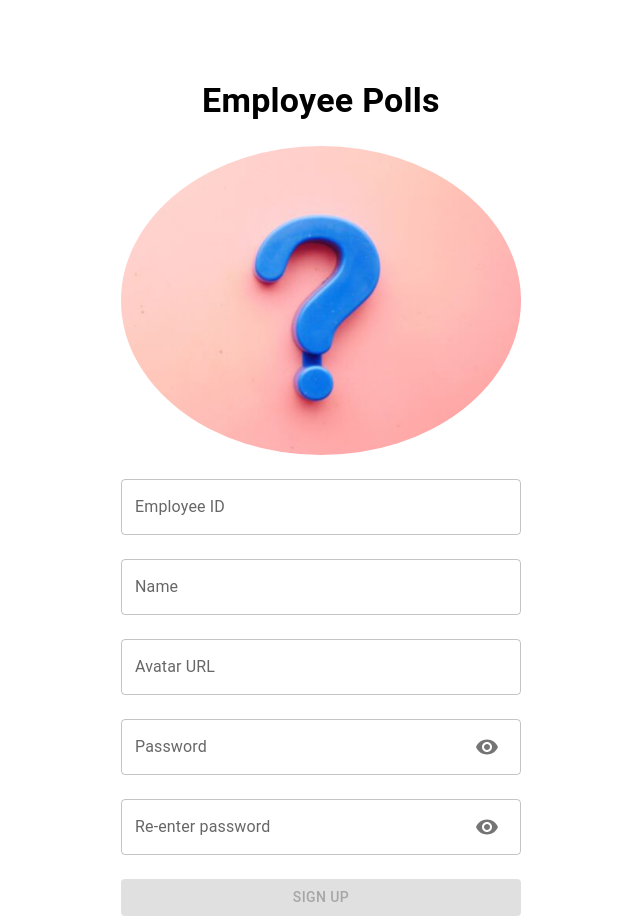
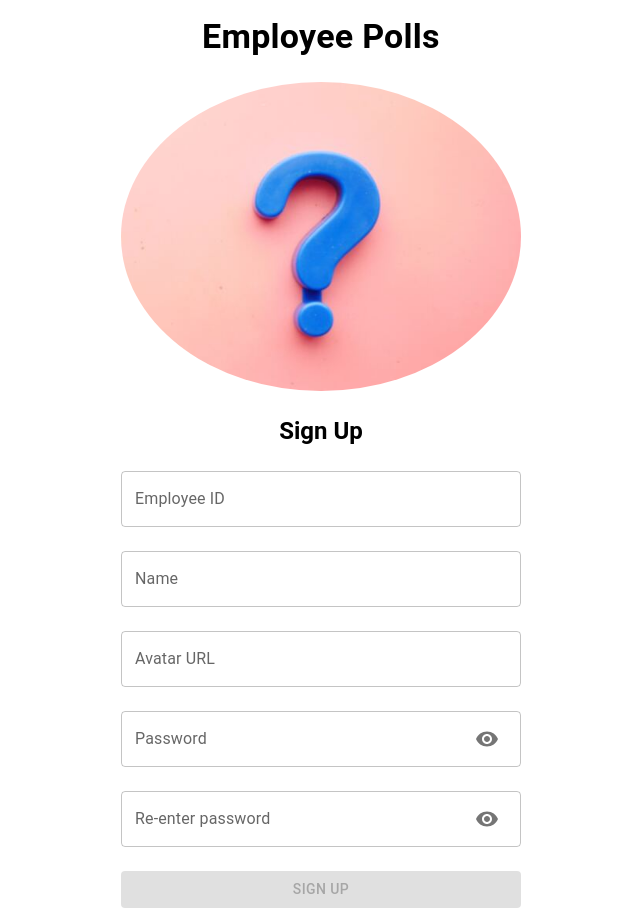
Before and after one commit to dqkqd/employee-polls-udacity, a React (Vite) app: page /signup in a window 1280 px wide. Shown: the whole page, without its empty margins (319-959 px from the left). Built offline with nearby package versions, Linux system fonts and the light colour scheme.

Commit message:
feat: add login and signup text in coressponding page

```diff
--- a/src/features/auth/BaseAuthPage.tsx
+++ b/src/features/auth/BaseAuthPage.tsx
@@ -2,7 +2,7 @@ import { Box, Stack, Typography } from "@mui/material"
 
 const AuthBasePage = (props: { children: React.ReactNode }) => {
   return (
-    <Box justifyContent="center" display="flex" mt={10}>
+    <Box justifyContent="center" display="flex" mt={2}>
       <Stack
         sx={{ width: "400px" }}
         spacing={3}
--- a/src/features/auth/LoginPage.tsx
+++ b/src/features/auth/LoginPage.tsx
@@ -1,9 +1,13 @@
+import { Typography } from "@mui/material"
 import BaseAuthPage from "./BaseAuthPage"
 import LoginForm from "./LoginForm"
 
 const LoginPage = () => {
   return (
     <BaseAuthPage>
+      <Typography variant="h5" mt={2} fontWeight="bolder">
+        Log In
+      </Typography>
       <LoginForm />
     </BaseAuthPage>
   )
--- a/src/features/auth/SignupPage.tsx
+++ b/src/features/auth/SignupPage.tsx
@@ -1,9 +1,13 @@
+import { Typography } from "@mui/material"
 import BaseAuthPage from "./BaseAuthPage"
 import SignupForm from "./SignupForm"
 
 const SignupPage = () => {
   return (
     <BaseAuthPage>
+      <Typography variant="h5" mt={2} fontWeight="bolder">
+        Sign Up
+      </Typography>
       <SignupForm />
     </BaseAuthPage>
   )
```
